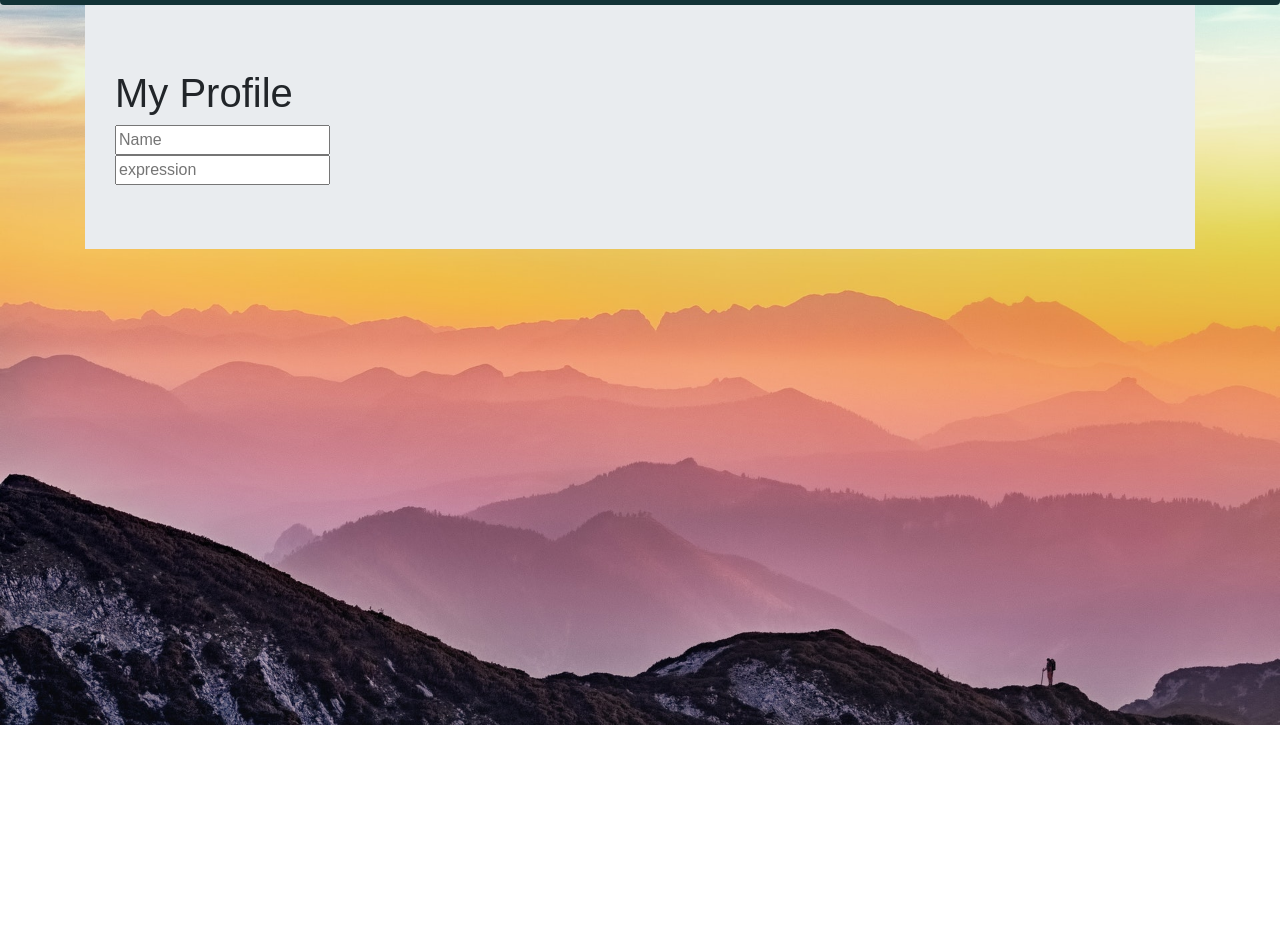
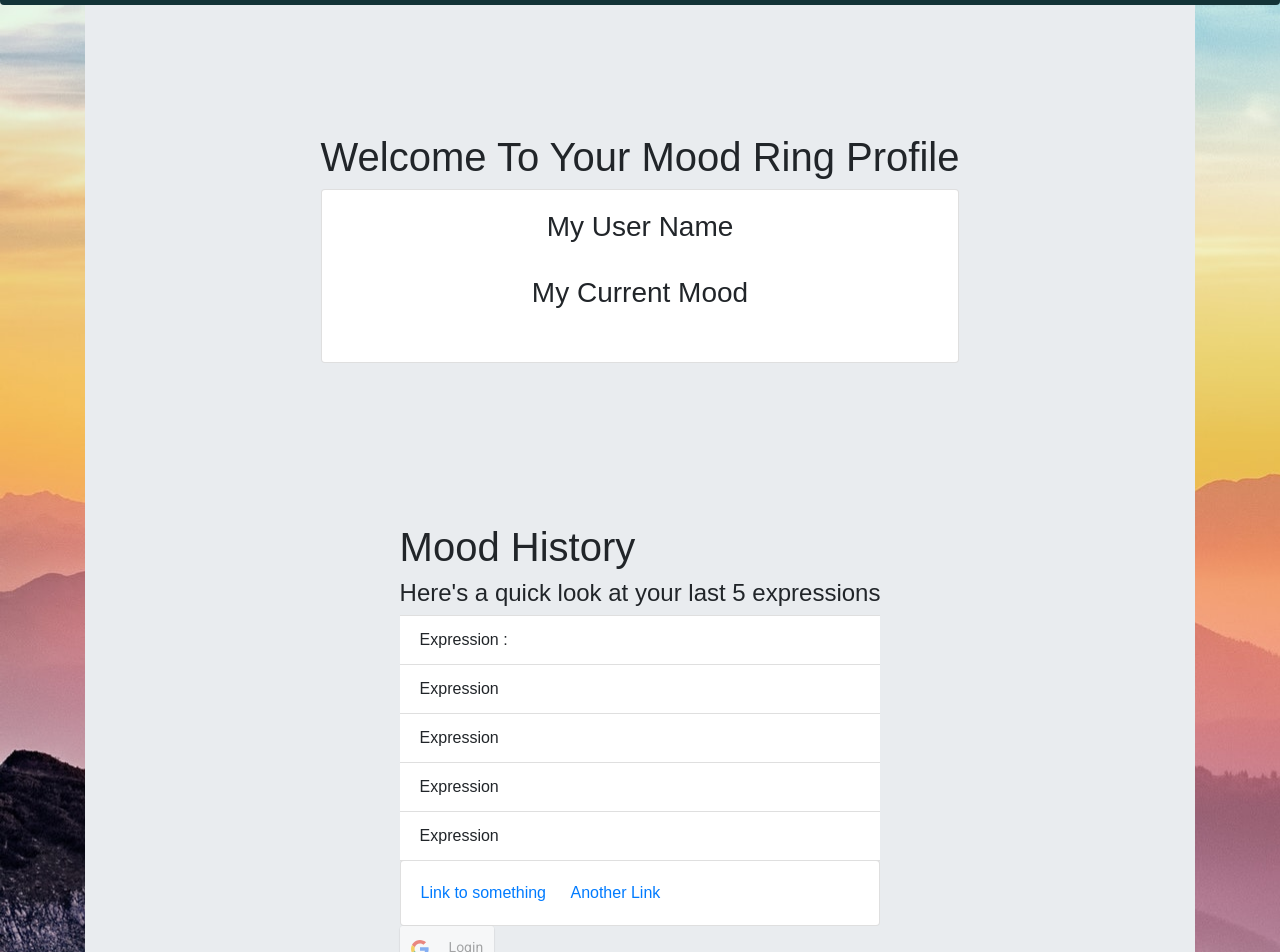
Before and after one commit to haywah27/mood-ring, a React (Create React App) app in the folder client/: page /user in a window 1280 px wide. Shown: the part 75-1027 px from the top of the page. Before the commit the page ends 800 px from the top, so only its background shows below. Built offline with nearby package versions, Linux system fonts and the light colour scheme; no server answers.

Commit message:
Add div styling

```diff
--- a/client/src/pages/User.js
+++ b/client/src/pages/User.js
@@ -1,7 +1,21 @@
-import React from 'react';
+import React, { useState, Component } from 'react';
 import './User.css';
-import { Jumbotron, Container, Button } from 'react-bootstrap';
-import axios from "axios";
+import {
+  Jumbotron,
+  Container,
+  Card,
+  ListGroup,
+  Row,
+  Col,
+} from 'react-bootstrap';
+import axios from 'axios';
+import Login from '../pages/Login';
+// import DisplayMoods from "../DisplayMoods";
+
+// import { GoogleLogin } from "react-google-login";
+// refresh token
+// import { refreshTokenSetup } from "../utils/freshToken";
+// const [nameState, setNameState] = useState([]);
 
 class User extends React.Component {
   constructor(props) {
@@ -17,7 +31,7 @@ class User extends React.Component {
     document.getElementsByClassName('login').className = '';
     document.getElementsByClassName('home').className = '';
     document.getElementsByClassName('user').className = 'active';
-    this.getProfile();
+    // this.getProfile();
   }
 
   getProfile() {
@@ -38,26 +52,109 @@ class User extends React.Component {
       <div>
         <Container>
           <Jumbotron className='userDisplay' fluid>
-            <Container>
-              <div className='col-md-5'>
+
+            <Container fluid='md'>
+              <Row className='justify-content-md-center'>
+                <Col md='auto'>
+                  <Jumbotron fluid>
+                    <h1 className='header text-center'>
+                      Welcome To Your Mood Ring Profile
+                    </h1>
+                    <Card>
+                      <Card.Body>
+                        <Card.Text>
+                          <h3 className='userNameDisplay text-center'>
+                            My User Name
+                          </h3>
+
+                          <label
+                            value={this.state.name}
+                            type='text'
+                            // placeholder='name'
+                            // required
+                          />
+
+                          <h3 className='userNameDisplay text-center'>
+                            My Current Mood
+                          </h3>
+
+                          <label
+                            value={this.state.expression}
+                            type='text'
+                            placeholder='expression'
+                            required
+                          />
+                        </Card.Text>
+                        {/* <Card.Img variant='top' src='holder.js/100px180' /> */}
+                      </Card.Body>
+                    </Card>
+                  </Jumbotron>
+                </Col>
+              </Row>
+            </Container>
+
+            <Container fluid='md'>
+              <Row className='justify-content-md-center'>
+                <Col md='auto'>
+                  <Jumbotron fluid>
+                  <h1>Mood History</h1>
+                      <h4> Here's a quick look at your last 5 expressions</h4>
+                    <ListGroup variant='flush' className='expressionHistory'>
+                      <ListGroup.Item>Expression :</ListGroup.Item>
+                      <ListGroup.Item>Expression</ListGroup.Item>
+                      <ListGroup.Item>Expression</ListGroup.Item>
+                      <ListGroup.Item>Expression</ListGroup.Item>
+                      <ListGroup.Item>Expression</ListGroup.Item>
+                    </ListGroup>
+                    <Card>
+
+                        <Card.Body>
+                          <Card.Link href='#'>Link to something </Card.Link>
+                          <Card.Link href='#'>Another Link</Card.Link>
+                        </Card.Body>
+                        </Card>
+                        <div className='justify-content-md-center'>
+                        <Login />
+                      </div>
+
+                  </Jumbotron>
+                </Col>
+              </Row>
+            </Container>
+
+            {/* <Card.Body>
+                <Card.Link href='#'>Link to something </Card.Link>
+                <Card.Link href='#'>Another Link</Card.Link>
+              </Card.Body>
+
+              <div>
+                <Login />
+              </div> */}
+
+            {/* <div className='col-md-5'>
                 <h1 className='userTitle'> My Profile </h1>
 
-                <div className='userBody'>
-                  <input
+                <div className='userBody'> */}
+            {/* <input
                     value={this.state.name}
                     type='text'
                     placeholder='Name'
                     required
-                  />
-                  <input
+                  /> */}
+            {/* <input
                     value={this.state.expression}
-                    type='expression'
+                    type='text'
                     placeholder='expression'
                     required
                   />
-                </div>
+                </div> */}
+            {/* <div>
+      <Login
 
-                {/* <button
+      />
+    </div> */}
+
+            {/* <button
                   type='button'
                   onClick={this.updateProfile}
                   id='submit'
@@ -66,8 +163,7 @@ class User extends React.Component {
                 >
                   Update
                 </button> */}
-              </div>
-            </Container>
+            {/* </div> */}
           </Jumbotron>
         </Container>
       </div>
```
Also changed, not shown: client/src/components/showProfile/User.js (+88 -88 lines).
